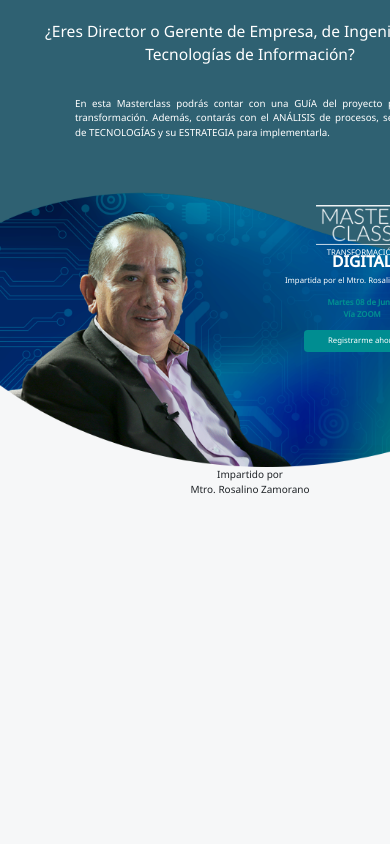
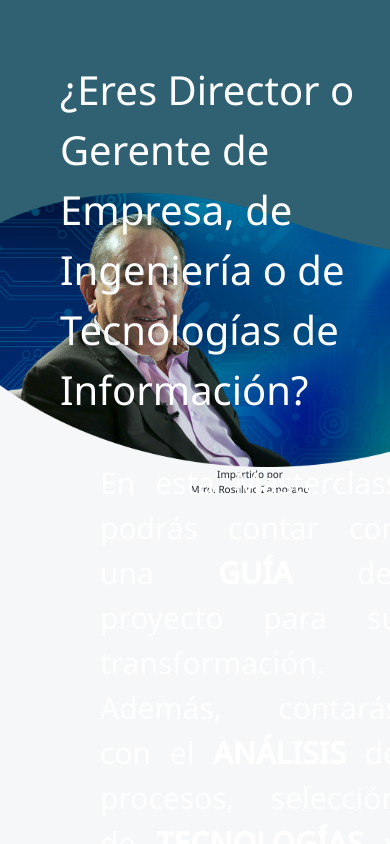
Before and after one commit to tellez0011/InnovationLabsMockUp, an Angular app: page /mockUp in a window 390 px wide. Shown: the top 844 px of the page. Built offline with nearby package versions, Linux system fonts and the light colour scheme.

Commit message:
banner1.2

```diff
--- a/src/app/mockup/mockup.component.css
+++ b/src/app/mockup/mockup.component.css
@@ -12,7 +12,7 @@
 }
 
 
-.grid {
+.relleno {
     position: absolute;
     top: 0;
     left: 0;
@@ -22,16 +22,19 @@
 
 .title {
     color: white;
-    font-size: 3vw;
+    font-size: 4rem;
     padding: 6rem 6rem 2rem 6rem;
 }
 
 .info {
     color: white;
-    font-size: 2vw;
+    font-size: 3rem;
     padding: 1rem 20% 7rem 20%;
     text-align: justify;
 
+}
+.highlight{
+    font-weight: 600;
 }
 
 .contentRegister {
@@ -39,23 +42,23 @@
     display: flex;
     align-items: center;
     justify-content: flex-end;
-    padding: 19vw 15vw 10vw 10vw;
+    padding: 21rem 13rem 10rem 10rem;
 }
 
 .imgRegister {
     width: 60%;
-    margin-bottom: 1vw;
+    margin-bottom: 3rem;
 }
 
 .topic>p:first-child {
     color: white;
-    font-size: 2vw;
+    font-size: 2REM;
 
 }
 
 .topic>p:last-child {
     color: white;
-    font-size: 4vw;
+    font-size: 4.5rem;
     font-weight: 700;
 }
 
@@ -65,19 +68,21 @@
 }
 
 .formInfo{
-    padding-top: 2vw;
+    padding-top: 1rem;
     font-weight: 700;
-    font-size: 2vw;
+    font-size: 2rem;
     text-wrap: nowrap;
 }
 .hour{
     color:#008d91;
     text-align: center;
+    font-size: 2rem;
+    margin-bottom: 3rem;
 }
 
 .btn{
     color: white;
-    font-size: 2vw;
+    font-size: 2rem;
     background-color: #008d91;
     padding: 1vw 4vw;
     width: 30vw;
@@ -87,124 +92,3 @@
 color: white;
 font-weight: 400;
 }
-
-
-
-
-
-
-
-  @media (max-width: 1200px) {
-    .title {
-        padding: 2rem 3rem 2rem 3rem;
-        margin: 0px;
-        font-size: 3vw;
-    }
-
-    .info {
-        padding: 1rem 15% 5rem 15%;
-        font-size: 2.5vw;
-    }
-
-    .contentRegister {
-        padding: 19vw 10vw 10vw 10vw;
-    }
-
-    .imgRegister {
-        width: 40%;
-    }
-  }
-
-
-  @media (max-width: 1024px) {
-    .title {
-        padding: 2rem 3rem 2rem 3rem;
-        margin: 0px;
-        font-size: 3vw;
-    }
-
-    .info {
-        padding: 1rem 15% 5rem 15%;
-        font-size: 2.5vw;
-    }
-
-    .contentRegister {
-        padding: 17vw 10vw 10vw 10vw;
-    }
-
-    .imgRegister {
-        width: 40%;
-    }
-  }
-
-
-  @media (max-width: 768px) {
-    .title {
-        padding: 2rem 3rem 2rem 3rem;
-        margin: 0px;
-        font-size: 3vw;
-    }
-
-    .info {
-        padding: 1rem 15% 5rem 15%;
-        font-size: 2.5vw;
-    }
-
-    .contentRegister {
-        padding: 14vw 10vw 10vw 10vw;
-    }
-
-    .imgRegister {
-        width: 40%;
-    }
-  }
-
-
-  @media (max-width: 600px) {
-    .title {
-        padding: 2rem 3rem 2rem 3rem;
-        margin: 0px;
-        font-size: 3vw;
-    }
-
-    .info {
-        padding: 1rem 15% 5rem 15%;
-        font-size: 2.5vw;
-    }
-
-    .contentRegister {
-        padding: 10vw 10vw 10vw 10vw;
-    }
-
-    .imgRegister {
-        width: 40%;
-    }
-  }
-
-
-  @media (max-width: 500px) {
-    .grid {
-      min-width: 500px;
-    }
-  }
-
-  @media (max-width: 480px) {
-    .title {
-        padding: 2rem 3rem 2rem 3rem;
-        margin: 0px;
-        font-size: 4vw;
-    }
-
-    .info {
-        padding: 1rem 15% 5rem 15%;
-        font-size: 2.5vw;
-    }
-
-    .contentRegister {
-        padding: 1vw 6vw 10vw 10vw;
-    }
-
-    .imgRegister {
-        width: 40%;
-    }
-  }
--- a/src/app/mockup/mockup.component.html
+++ b/src/app/mockup/mockup.component.html
@@ -1,6 +1,6 @@
 <div class="container-fluid">
     <img class="backgroundImage" src="../../assets/imgs/2.png" alt="">
-    <div class="grid text-center">
+    <div class="relleno">
         <div>
             <p class="title">
                 ¿Eres Director o Gerente de Empresa, de Ingeniería
@@ -9,7 +9,7 @@
         </div>
         <div>
             <p class="info">
-                En esta Masterclass podrás contar con una <span class="highlight">GUíA</span> del proyecto para
+                En esta Masterclass podrás contar con una <span class="highlight">GUÍA</span> del proyecto para
                 su transformación. Además, contarás con el <span class="highlight">ANÁLISIS</span> de procesos,
                 selección de <span class="highlight">TECNOLOGÍAS</span> y su <span class="highlight">ESTRATEGIA</span>
                 para
```
